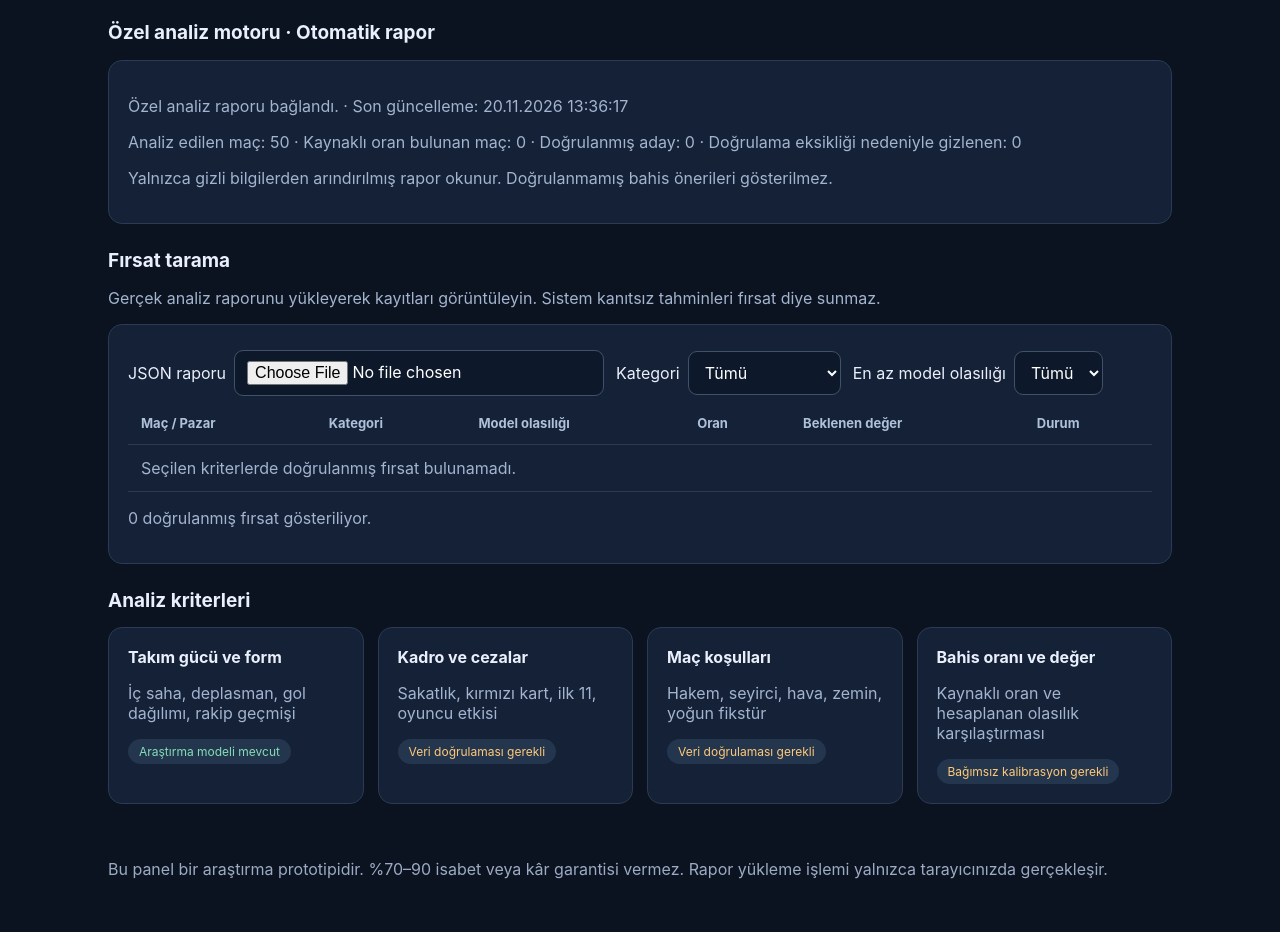
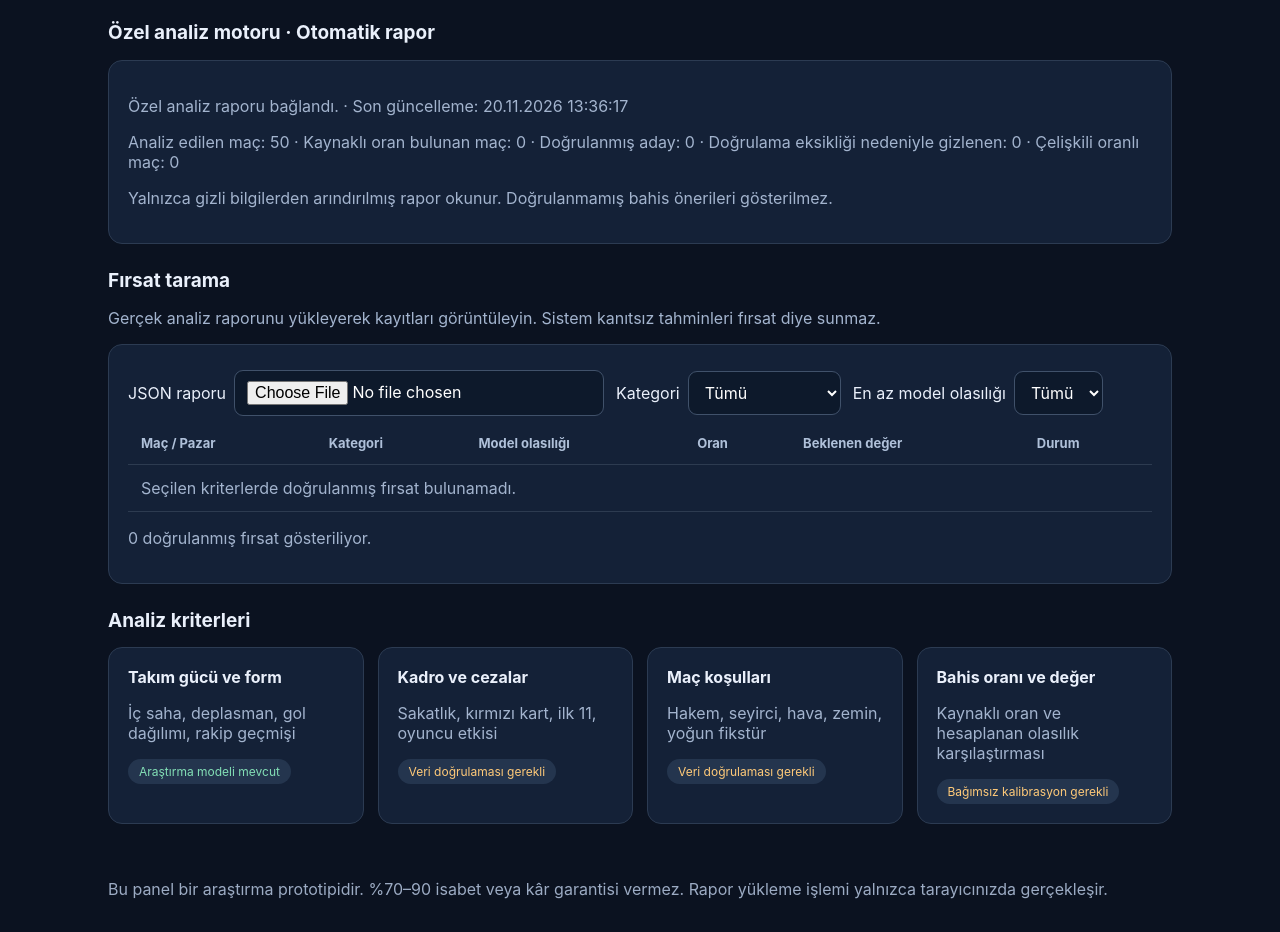
Before and after one commit to mcengizdemir-boop/spor-firsat-panel, a plain HTML site: page index.html in a window 1280 px wide. Shown: the part 2120-3052 px from the top of the page. Drawn offline with Linux system fonts and the light colour scheme.

Commit message:
Display conflicting bookmaker-odds match count in live public football dashboard

```diff
--- a/index.html
+++ b/index.html
@@ -24,7 +24,7 @@ const date=new Date(report.generated_at),stale=!Number.isFinite(date.getTime())|
 const entries=report.opportunities.filter(x=>x&&x.validated===true&&x.calibrated===true&&x.independent_holdout===true&&x.source_odds===true&&Number.isFinite(Number(x.probability))&&Number(x.probability)>0&&Number(x.probability)<1&&Number(x.odds)>1&&['high','value','surprise'].includes(x.category));
 data=stale?[]:entries;render();
 status.textContent=(stale?'UYARI: Rapor 24 saatten eski; öneriler gösterilmiyor.':'Özel analiz raporu bağlandı.')+' · Son güncelleme: '+(Number.isFinite(date.getTime())?date.toLocaleString('tr-TR',{timeZone:'Europe/Istanbul'}):'bilinmiyor');
-coverage.textContent='Analiz edilen maç: '+Number(report.fixture_count||0)+' · Kaynaklı oran bulunan maç: '+Number(report.fixtures_with_verified_quotes||0)+' · Doğrulanmış aday: '+data.length+' · Doğrulama eksikliği nedeniyle gizlenen: '+Number(report.withheld_assessments||0);
+coverage.textContent='Analiz edilen maç: '+Number(report.fixture_count||0)+' · Kaynaklı oran bulunan maç: '+Number(report.fixtures_with_verified_quotes||0)+' · Doğrulanmış aday: '+data.length+' · Doğrulama eksikliği nedeniyle gizlenen: '+Number(report.withheld_assessments||0)+' · Çelişkili oranlı maç: '+Number(report.fixtures_with_conflicting_odds||0);
 }catch(error){status.textContent='Otomatik rapor okunamadı: '+error.message}
 }
 loadPrivateReport();
```
